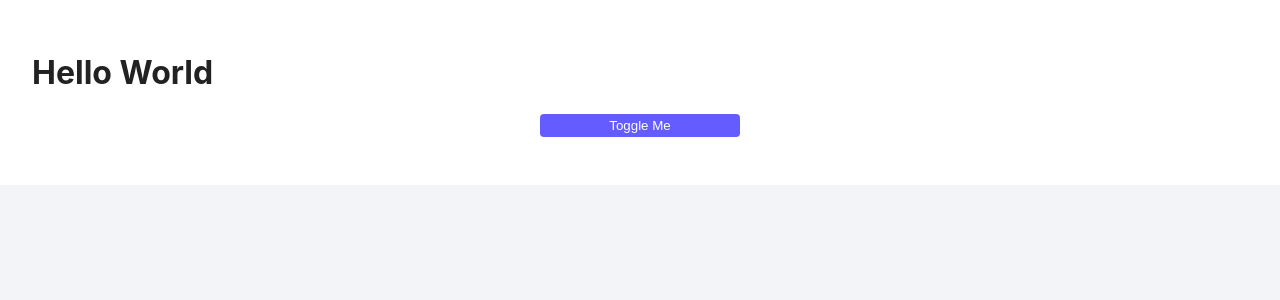
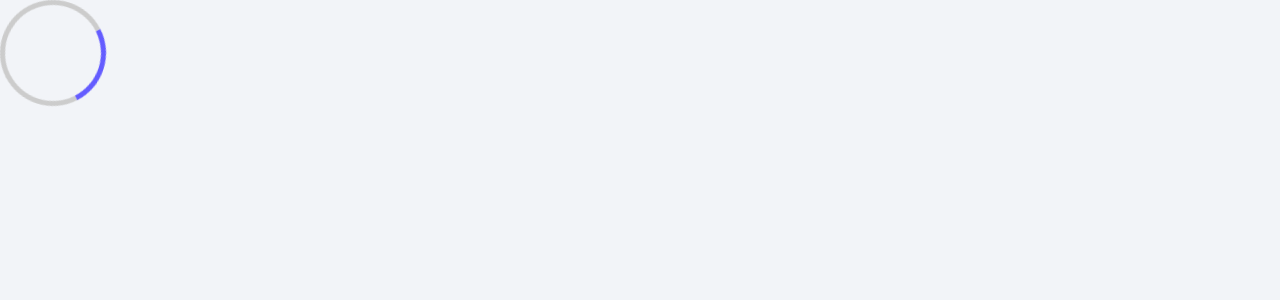
Before and after one commit to andrecantarino/react-styled-components, a JavaScript app: page / in a window 1280 px wide. Shown: the top 300 px of the page. Built offline with nearby package versions, Linux system fonts and the light colour scheme; the HTML template or start-up script is replaced by a standard one.

Commit message:
set animation

```diff
--- a/src/App.js
+++ b/src/App.js
@@ -1,36 +1,13 @@
-import { useState } from "react";
-
-import styled, { ThemeProvider } from "styled-components";
+import styled from "styled-components";
 import GlobalStyles from "./global-styles";
-
-const BaseTheme = {
-  color: '#222',
-  background: '#fff',
-};
-
-const DarkTheme = {
-  color: '#fff',
-  background: '#222',
-}
-
-const Container = styled.div`
-  padding: 2rem;
-  color: ${(props) => props.theme.color};
-  background: ${(props) => props.theme.background};
-`
+import Loading from "./components/Loading";
 
 function App() {
-  const [baseTheme, setTheme] = useState(true);
-  const toggleTheme = () => setTheme(!baseTheme);
-
   return (
-    <ThemeProvider theme={baseTheme ? BaseTheme : DarkTheme}>
+    <div styles={{padding: "2rem"}}>
       <GlobalStyles />
-      <Container>
-        <h1>Hello World</h1>
-        <button className="btn" onClick={toggleTheme}>toggle me</button>
-      </Container>
-    </ThemeProvider>
+      <Loading />
+    </div>
   );
 }
 
--- /dev/null
+++ b/src/components/Loading.js
@@ -0,0 +1,18 @@
+import styled, { keyframes } from "styled-components";
+
+const spinner = keyframes`
+  to {
+    transform: rotate(360deg);
+  }
+`
+
+const Loading = styled.div`
+  width: 6rem;
+  height: 6rem;
+  border: 5px solid #ccc;
+  border-radius: 50%;
+  border-top-color: var(--primary);
+  animation: ${spinner} 0.6s linear infinite;
+`
+
+export default Loading;
```
Also changed, not shown: src/ThemeExample.js (added, +37 -0 lines).
